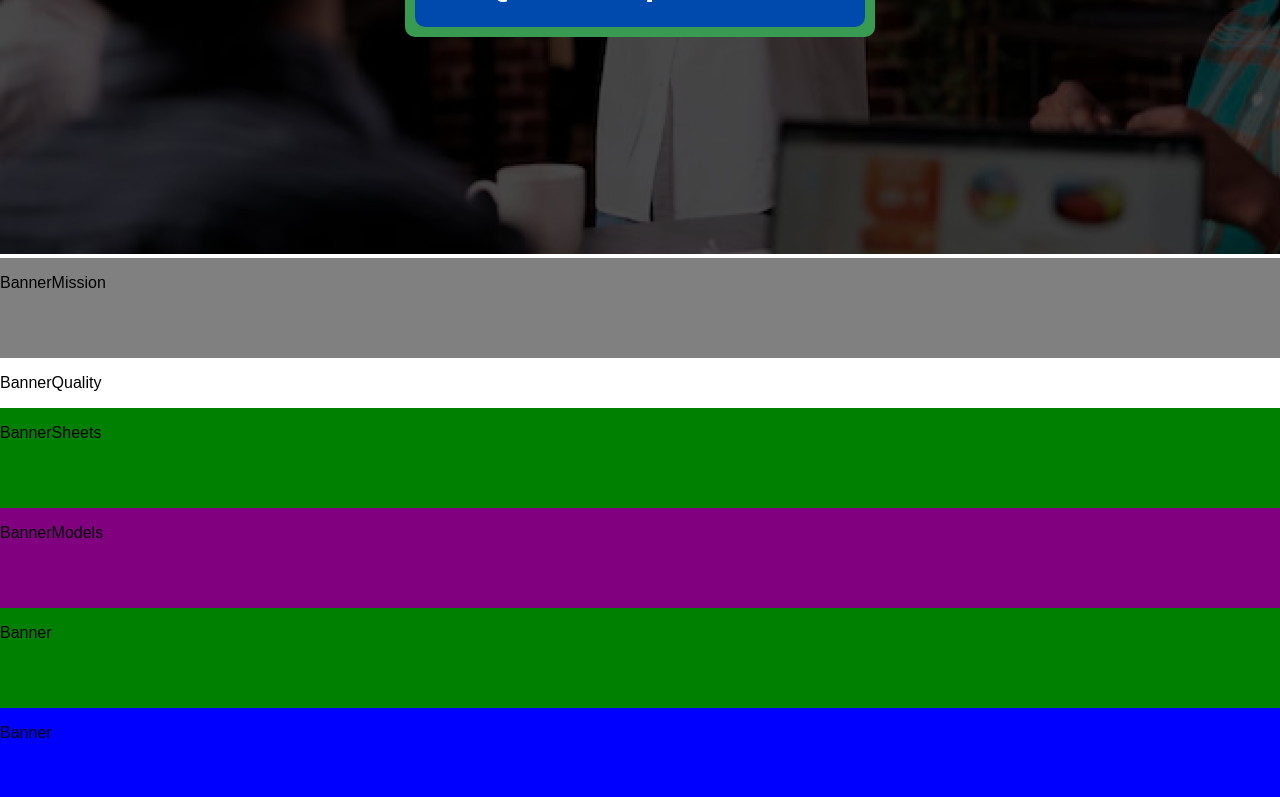
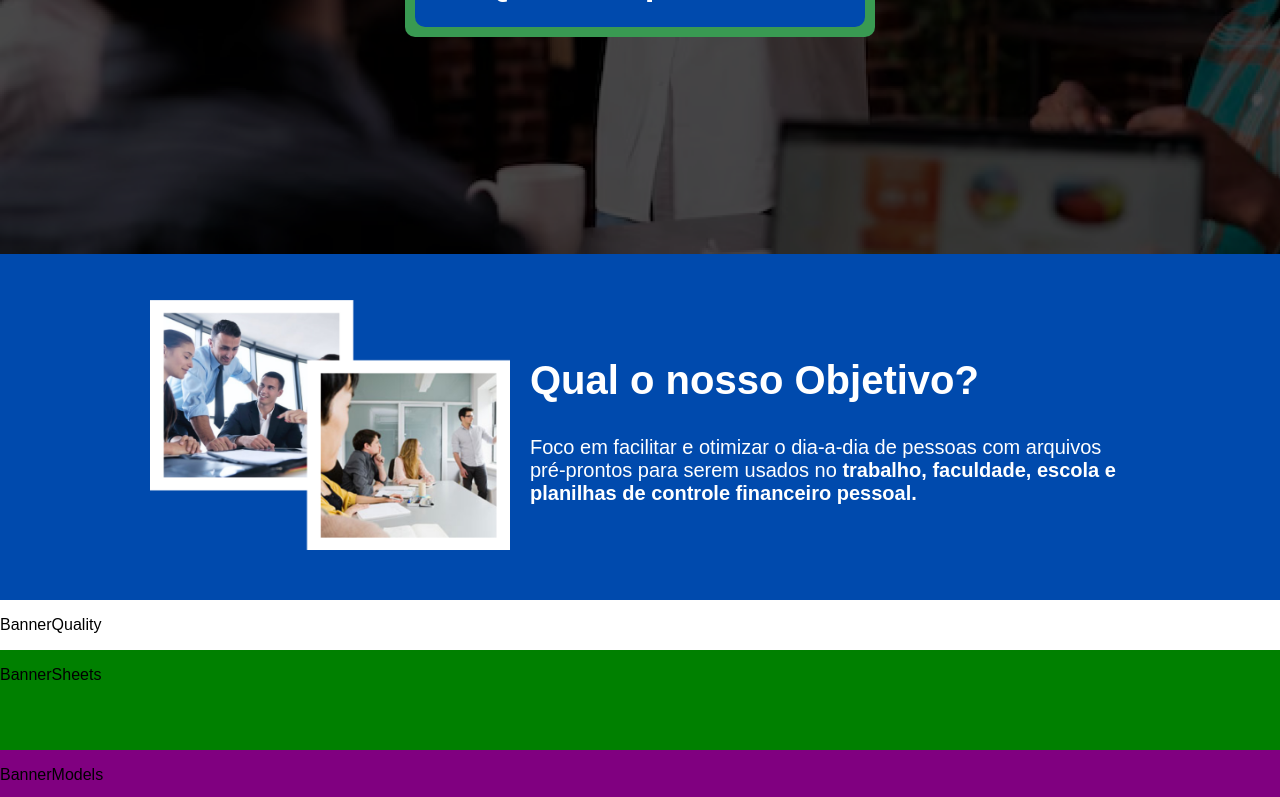
Before and after one commit to Soto92/cesuca-website, a React app: page / in a window 1280 px wide. Shown: the part 466-1263 px from the top of the page. Built offline with nearby package versions, Linux system fonts and the light colour scheme; the HTML template or start-up script is replaced by a standard one.

Commit message:
finish mission banner

```diff
--- a/src/App.jsx
+++ b/src/App.jsx
@@ -27,7 +27,7 @@ const App = () => {
       }}
     >
       <Header />
-      <div style={{ height: "88vh" }} />
+      <div style={{ height: "87vh" }} />
 
       <BannerMission />
       <BannerQuality />
--- a/src/components/banners/bannerMission.tsx
+++ b/src/components/banners/bannerMission.tsx
@@ -1,11 +1,43 @@
-import React from "react"
+import React from "react";
+import PersonsIMG from "../../assets/images/persons.png";
 
 const BannerMission = () => {
-    return <div style={{display: 'flex', backgroundColor:  'grey', height: '100px', flexDirection: "row",}}>
-        <p>
-            BannerMission
+  return (
+    <div
+      style={{
+        display: "flex",
+        backgroundColor: "#004AAD",
+        padding: "50px",
+        flexDirection: "row",
+        alignItems: "center",
+        justifyContent: "center",
+      }}
+    >
+      <img
+        src={PersonsIMG}
+        alt="Persons"
+        style={{
+          width: "360px",
+          height: "250px",
+          zIndex: "1",
+        }}
+      />
+      <div style={{ marginLeft: "20px", maxWidth: "600px" }}>
+        <h2 style={{ color: "white", fontSize: "40px" }}>
+          Qual o nosso Objetivo?
+        </h2>
+        <p style={{ color: "white", fontSize: "20px" }}>
+          Foco em facilitar e otimizar o dia-a-dia de pessoas com arquivos
+          pré-prontos para serem usados no{" "}
+          <strong>
+            {" "}
+            trabalho, faculdade, escola e planilhas de controle financeiro
+            pessoal.
+          </strong>
         </p>
+      </div>
     </div>
-}
+  );
+};
 
-export default BannerMission
+export default BannerMission;
```
Also changed, not shown: src/assets/images/persons.png (added).
